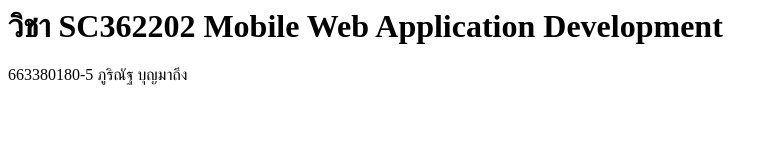
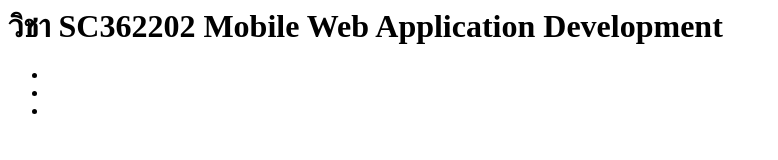
Before and after one commit to Phurinatbo/SC362202_MobileWeb, a plain HTML site: page index.html in a window 1280 px wide. Shown: the whole page, without its empty margins (0-778 px from the left). Drawn offline with Linux system fonts and the light colour scheme.

Commit message:
Update index.html

```diff
--- a/index.html
+++ b/index.html
@@ -1,6 +1,10 @@
 <html>
   <body>
     <h1>วิชา SC362202 Mobile Web Application Development</h1>
-    <p>663380180-5 ภูริณัฐ  บุญมาถึง</p>
+    <ul>
+      <li></li>
+      <li></li>
+      <li></li>
+    </ul>
 </body>
 </html>
```
